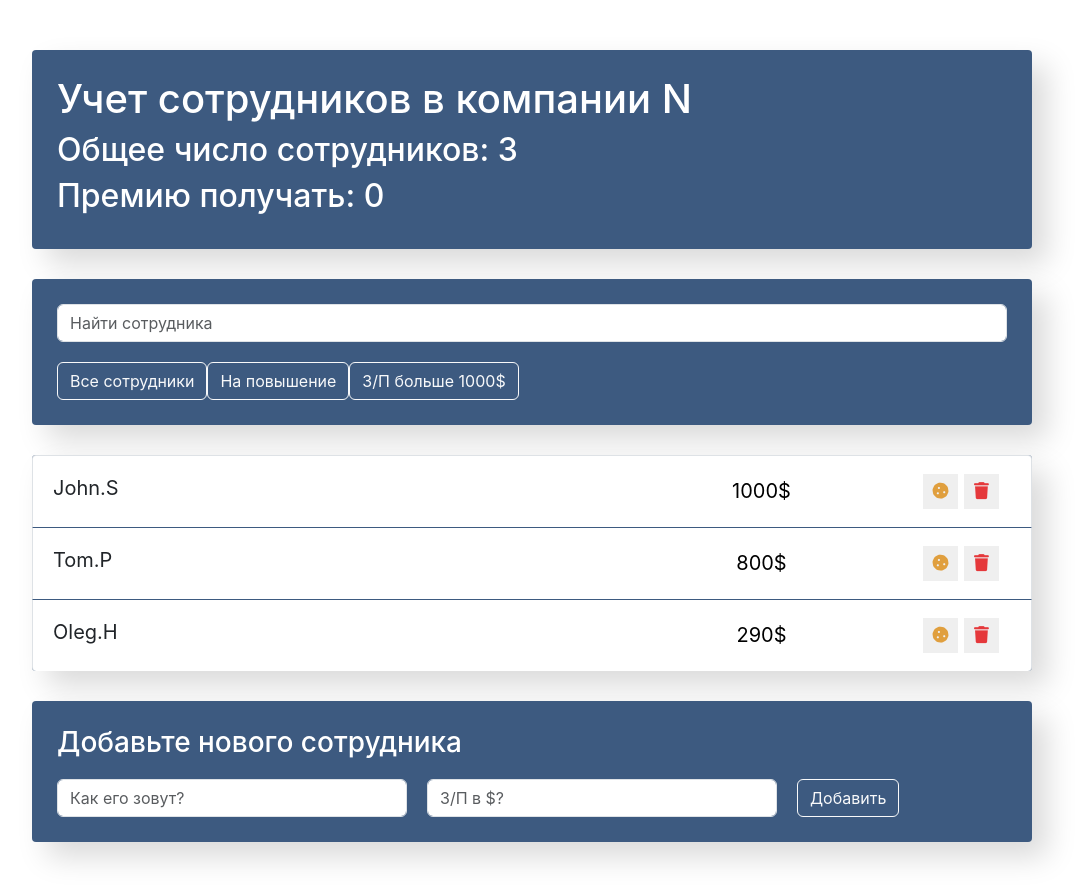
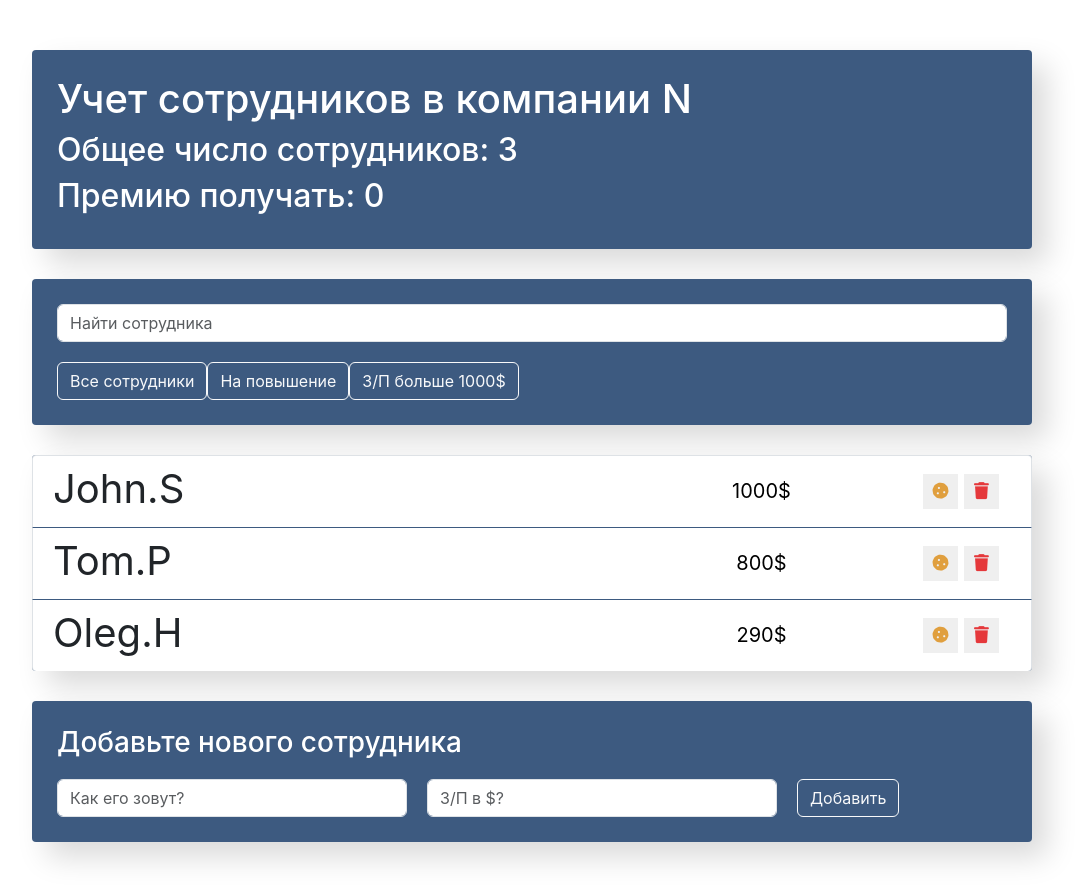
Before and after one commit to VadimKorobec/react-course1, a React (Create React App) app: page / in a window 1280 px wide. Shown: the whole page, without its empty margins (108-1192 px from the left). Built offline with nearby package versions, Linux system fonts and the light colour scheme.

Commit message:
add some code

```diff
--- a/src/components/employees-list-item/employees-list-item.jsx
+++ b/src/components/employees-list-item/employees-list-item.jsx
@@ -20,7 +20,11 @@ const EmployeesListItem = ({
 
   return (
     <li className={classNames}>
-      <span onClick={() => onToggleRise(id)} className="list-group-item-label">
+      <span
+        style={{ fontSize: "40px" }}
+        onClick={() => onToggleRise(id)}
+        className="list-group-item-label"
+      >
         {name}
       </span>
       <input
```
